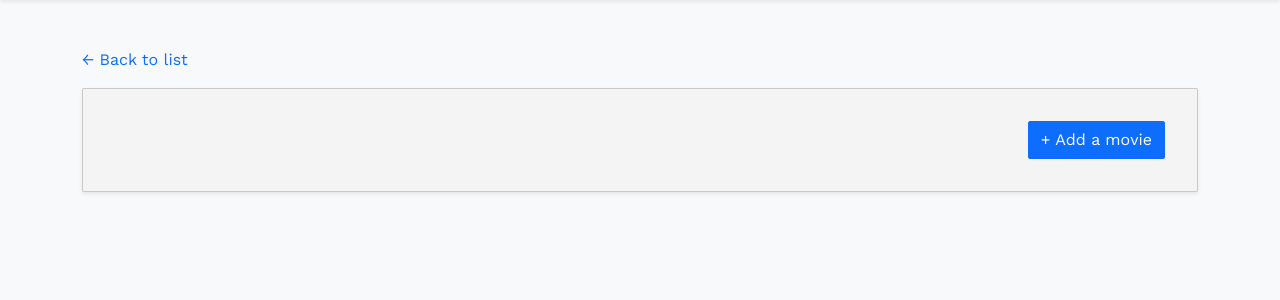
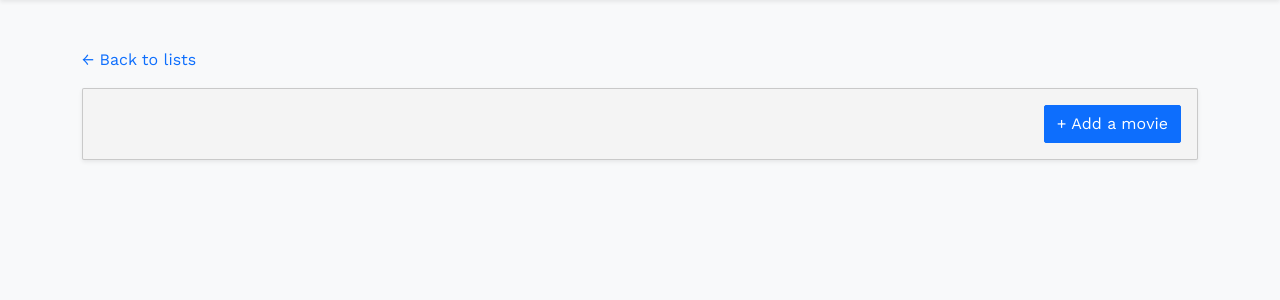
Before and after one commit to m-marguerite/rails-watch-list, a Rails app: template app/views/lists/show.html.erb in a window 1280 px wide. Shown: the part 56-356 px from the top of the page. Run offline with Rails 7, Linux system fonts and the light colour scheme; the template is opened without the code that fills it, so the values that code supplies are empty; style sheets or scripts are compiled from the project's sources; parts of the project's set-up code (start-up, migrations or seed data) failed here and were passed over; some libraries are stand-ins or nearby versions.

Commit message:
exo_5_completed

```diff
--- a/app/assets/stylesheets/components/_index.scss
+++ b/app/assets/stylesheets/components/_index.scss
@@ -3,3 +3,4 @@
 @import "avatar";
 @import "form_legend_clear";
 @import "navbar";
+@import "cards"
--- a/app/controllers/lists_controller.rb
+++ b/app/controllers/lists_controller.rb
@@ -25,7 +25,7 @@ class ListsController < ApplicationController
   private
 
   def list_params
-    params.require(:list).permit(:name)
+    params.require(:list).permit(:name, :image_url)
   end
 
   def set_list
--- a/app/views/lists/_form.html.erb
+++ b/app/views/lists/_form.html.erb
@@ -1,4 +1,5 @@
 <%= simple_form_for(list) do |f| %>
   <%= f.input :name %>
+  <%= f.input :image_url, label: "Image URL" %>
   <%= f.submit "Create list", class: "btn btn-primary w-100" %>
 <% end %>
--- a/app/views/lists/show.html.erb
+++ b/app/views/lists/show.html.erb
@@ -1,24 +1,23 @@
 <div class="container my-5">
-  <%= link_to "← Back to list", root_path, class: "text-decoration-none" %>
+  <%= link_to "← Back to lists", root_path, class: "text-decoration-none" %>
 
   <div class="card shadow-sm mt-3 mb-4">
-    <div class="card-body">
-      <div class="card-body d-flex justify-content-between align-items-center">
-        <h1 class="card-title h2 mb-0"><%= @list.name %></h1>
-        <%= link_to "+ Add a movie", new_list_bookmark_path(@list), class: "btn btn-primary" %>
-      </div>
+    <div class="card-body d-flex justify-content-between align-items-center">
+      <h1 class="card-title h2 mb-0"><%= @list.name %></h1>
+      <%= link_to "+ Add a movie", new_list_bookmark_path(@list), class: "btn btn-primary" %>
     </div>
+  </div>
 
   <div class="row">
     <% @list.bookmarks.each do |bookmark| %>
-      <div class="col-4 mb-4">
-        <div class="card" style="width: 18rem;">
+      <div class="col-md-4 col-lg-3 mb-4">
+        <div class="card h-100">
           <img src="<%= bookmark.movie.poster_url %>" class="card-img-top" alt="<%= bookmark.movie.title %>">
-          <div class="card-body">
+          <div class="card-body d-flex flex-column">
             <h5 class="card-title"><%= bookmark.movie.title %></h5>
-            <p class="card-text"><%= bookmark.movie.overview %></p>
+            <p class="card-text small"><%= bookmark.movie.overview %></p>
             <p class="card-text fst-italic"><%= bookmark.comment %></p>
-            <%= button_to "Delete", bookmark_path(bookmark), method: :delete, class: "btn btn-danger btn-sm" %>
+            <%= button_to "Delete", bookmark_path(bookmark), method: :delete, class: "btn btn-danger btn-sm mt-auto" %>
           </div>
         </div>
       </div>
--- /dev/null
+++ b/db/migrate/20261119194505_add_image_url_to_lists.rb
@@ -0,0 +1,5 @@
+class AddImageUrlToLists < ActiveRecord::Migration[8.1]
+  def change
+    add_column :lists, :image_url, :string
+  end
+end
```
Also changed, not shown: app/assets/stylesheets/components/_cards.scss (added, +29 -0 lines), app/views/lists/index.html.erb (+5 -6 lines), db/schema.rb.
